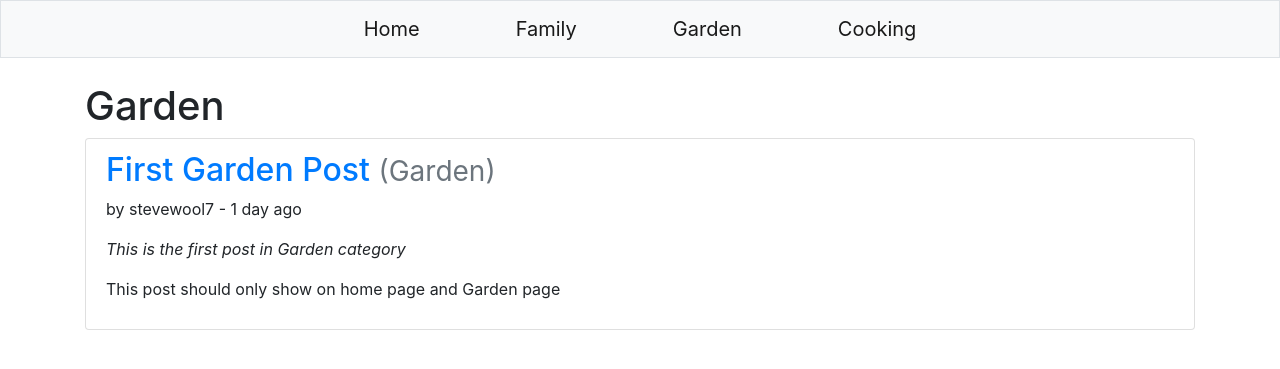
After one commit to swools/django_blog, a Django app: page /garden/ in a window 1280 px wide. The commit adds this page. Shown: the top 369 px of the page. Run offline with Django 3.2, Linux system fonts and the light colour scheme; data comes from the database, SQL or seed files in the repository; both versions use the stored data as it was after the commit; some libraries are stand-ins or nearby versions.

Commit message:
continued development

```diff
--- a/blogs/models.py
+++ b/blogs/models.py
@@ -1,6 +1,8 @@
 from django.db import models
 from django.contrib.auth.models import User
-from datetime import datetime
+from django.utils import timezone
+import math
+
 # Create your models here.
 
 STATUS = (
@@ -10,6 +12,16 @@ STATUS = (
 
 
 class Post(models.Model):
+
+    FAMILY = 'FAMILY'
+    GARDEN = 'GARDEN'
+    COOKING = 'COOKING'
+    CATEGORIES = [
+        (FAMILY, 'Family'),
+        (GARDEN, 'Garden'),
+        (COOKING, 'Cooking')
+    ]
+    category = models.CharField(max_length=25, choices=CATEGORIES, default='')
     title = models.CharField(max_length=200, unique=True)
     slug = models.SlugField(max_length=200, unique=True)
     author = models.ForeignKey(
@@ -17,23 +29,8 @@ class Post(models.Model):
     updated_on = models.DateTimeField(auto_now=True)
     description = models.TextField()
     content = models.TextField()
-    created_on = models.DateField(auto_now_add=True)
+    created_on = models.DateTimeField(auto_now_add=True)
     status = models.IntegerField(choices=STATUS, default=0)
-
-    # Want to figure out how to calculate how old a post is and display in blog post card
-
-    def get_date(self):
-        """Get how many days, months, or years old a post is"""
-        time = datetime.now()
-        if self.created_on.day == time.day:
-            return str(time.hour - self.date.hour) + " hours ago"
-        else:
-            if self.month == time.month:
-                return str(time.day - self.date.day) + " days ago"
-            else:
-                if self.created_on.year == time.year:
-                    return str(time.month - self.created_on.month) + " months ago"
-        return self.created_on
 
     class Meta:
         ordering = ['-created_on']
@@ -41,3 +38,67 @@ class Post(models.Model):
     def __str__(self):
         """Return a string representation of the model."""
         return self.title
+
+    def get_color(self):
+        color = ''
+        if self.category == 'FAMILY':
+            color = 'blue'
+        elif self.category == 'GARDEN':
+            color = 'green'
+        elif self.category == 'COOKING':
+            color = 'red'
+        return color
+
+    def when_posted(self):
+        now = timezone.now()
+        diff = now - self.created_on
+        if diff.days == 0 and diff.seconds >= 0 and diff.seconds < 60:
+            seconds = diff.seconds
+
+            if seconds == 1:
+                return f"{seconds} second ago"
+            else:
+                return f"{seconds} seconds ago"
+
+        if diff.days == 0 and diff.seconds >= 60 and diff.seconds < 3600:
+            minutes = math.floor(diff.seconds/60)
+
+            if minutes == 1:
+                return f"{minutes} minute ago"
+            else:
+                return f"{minutes} minutes ago"
+
+        if diff.days == 0 and diff.seconds >= 3600 and diff.seconds < 86400:
+            hours = math.floor(diff.seconds/3600)
+
+            if hours == 1:
+                return f"{hours} hour ago"
+
+            else:
+                return f"{hours} hours ago"
+        if diff.days >= 1 and diff.days < 30:
+            days = diff.days
+
+            if days == 1:
+                return f"{days} day ago"
+
+            else:
+                return f"{days} days ago"
+
+        if diff.days >= 30 and diff.days < 365:
+            months = math.floor(diff.days/30)
+
+            if months == 1:
+                return f"{months} month ago"
+
+            else:
+                return f"{months} months ago"
+
+        if diff.days >= 365:
+            years = math.floor(diff.days/365)
+
+            if years == 1:
+                return f"{years} year ago"
+
+            else:
+                return f"{years} years ago"
--- /dev/null
+++ b/blogs/static/blogs/style.css
@@ -0,0 +1,3 @@
+.navbar-brand {
+  margin: 0 3rem;
+}
--- a/blogs/templates/blogs/base.html
+++ b/blogs/templates/blogs/base.html
@@ -8,11 +8,23 @@
       content="width=device-width, initial-scale=1, shrink-to-fit=no"
     />
     <title>Brittany's Blog</title>
-    {% bootstrap_css %} {% bootstrap_javascript jquery='full' %}
+    {% bootstrap_css %} {% bootstrap_javascript jquery='full' %} {% comment %}
+    placeholder {% endcomment %} {% load static %}
+
+    <link
+      rel="stylesheet"
+      type="text/css"
+      href="{% static 'blogs/style.css' %}"
+    />
   </head>
   <body>
-    <nav class="navbar navbar-expand-md navbar-light bg-light mb-4 border">
-      <a class="navbar-brand" href="{% url 'blogs:index'%}">Blog</a>
+    <nav
+      class="navbar navbar-expand-md navbar-light bg-light mb-4 border justify-content-center"
+    >
+      <a class="navbar-brand" href="{% url 'blogs:index'%}">Home</a>
+      <a class="navbar-brand" href="{% url 'blogs:family'%}">Family</a>
+      <a class="navbar-brand" href="{% url 'blogs:garden'%}">Garden</a>
+      <a class="navbar-brand" href="{% url 'blogs:cooking'%}">Cooking</a>
       <button
         class="navbar-toggler"
         type="button"
--- /dev/null
+++ b/blogs/templates/blogs/garden.html
@@ -0,0 +1,16 @@
+{% extends "blogs/base.html" %} {% block content %}
+<h1>Garden</h1>
+{% for post in garden_posts %}
+<ul class="list-group">
+  <li class="list-group-item">
+    <h2>
+      <a href="{% url 'blogs:post' post.id %}">{{ post }}</a>
+      <small class="text-muted"> ({{ post.category|title }})</small>
+    </h2>
+    <p>by {{ post.author }} - {{ post.when_posted }}</p>
+    <p><em>{{ post.description }}</em></p>
+    <p>{{ post.content|truncatewords:50 }}</p>
+  </li>
+</ul>
+
+{% endfor %} {% endblock content %}
--- /dev/null
+++ b/blogs/templates/blogs/post.html
@@ -0,0 +1,4 @@
+{% extends "blogs/base.html" %} {% block content %}
+<h1>{{ post }}</h1>
+<p>{{post.content|linebreaks }}</p>
+{% endblock content %}
--- a/blogs/urls.py
+++ b/blogs/urls.py
@@ -6,4 +6,9 @@ app_name = 'blogs'
 urlpatterns = [
     # Home page
     path('', views.index, name='index'),
+    path('family/', views.family, name='family'),
+    path('garden/', views.garden, name='garden'),
+    path('cooking/', views.cooking, name='cooking'),
+    # Detail page for single post
+    path('posts/<int:post_id>/', views.post, name="post")
 ]
--- a/blogs/views.py
+++ b/blogs/views.py
@@ -1,10 +1,47 @@
 from django.shortcuts import render
 from .models import Post
+from django.db.models.functions import Extract
+from datetime import datetime
 # Create your views here.
 
 
 def index(request):
     """The home page for Blogs"""
-    posts = Post.objects.order_by('created_on')
+    posts = Post.objects.order_by('-created_on')
     context = {'posts': posts}
+
     return render(request, 'blogs/index.html', context)
+
+
+def post(request, post_id):
+    """Show a single post page"""
+    post = Post.objects.get(id=post_id)
+    context = {'post': post}
+    return render(request, 'blogs/post.html', context)
+
+
+def family(request):
+    """Page for all blog posts in Family category"""
+    family_posts = Post.objects.filter(
+        category='FAMILY').order_by('-created_on')
+    context = {'family_posts': family_posts}
+
+    return render(request, 'blogs/family.html', context)
+
+
+def garden(request):
+    """Page for all blog posts in Garden category"""
+    garden_posts = Post.objects.filter(
+        category='GARDEN').order_by('-created_on')
+    context = {'garden_posts': garden_posts}
+
+    return render(request, 'blogs/garden.html', context)
+
+
+def cooking(request):
+    """Page for all blog posts in Cooking category"""
+    cooking_posts = Post.objects.filter(
+        category='COOKING').order_by('-created_on')
+    context = {'cooking_posts': cooking_posts}
+
+    return render(request, 'blogs/cooking.html', context)
```
Also changed, not shown: blogs/templates/blogs/cooking.html (added, +16 -0 lines), blogs/templates/blogs/family.html (added, +16 -0 lines), blogs/templates/blogs/index.html (+34 -12 lines), blogs/migrations/0003_auto_20201114_1515.py (added), blogs/migrations/0004_auto_20201114_1529.py (added), blogs/migrations/0005_auto_20201114_1604.py (added), blogs/migrations/0006_post_category.py (added), blogs/static/blogs/IMG_0314.jpeg (added), db.sqlite3, 2 other files.
